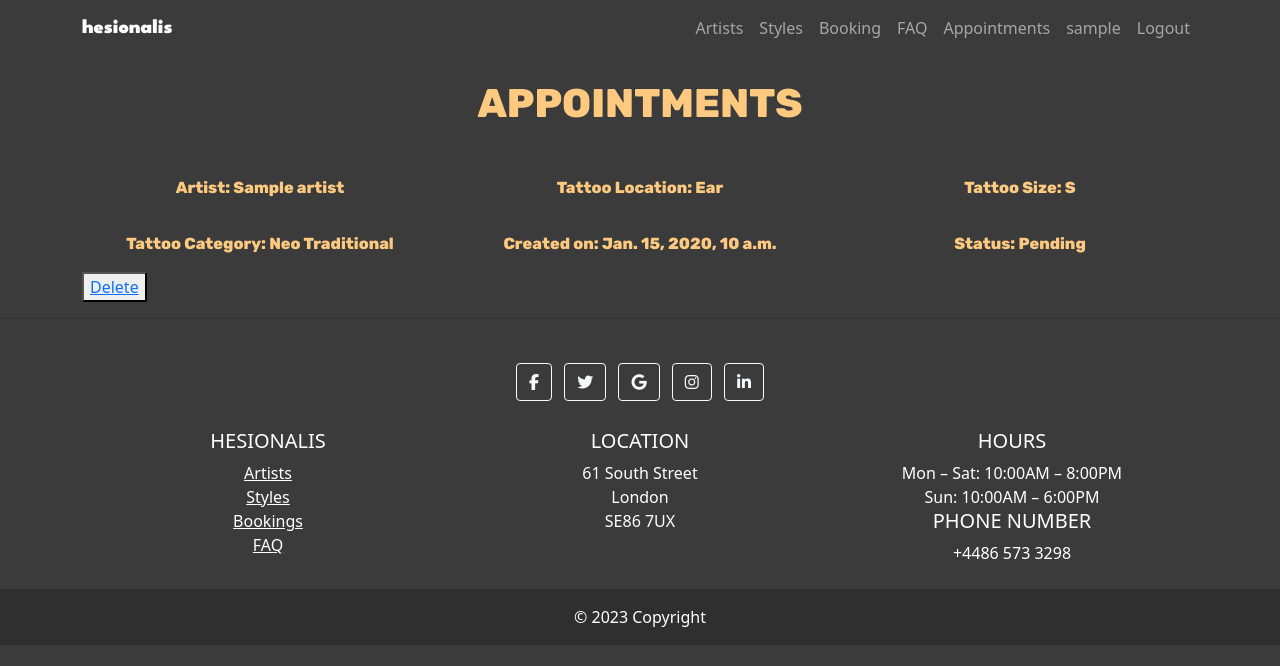
After one commit to pozhara/hesionalis-1, a Django app: page /appointment/ in a window 1280 px wide. The commit adds this page. Shown: the top 666 px of the page. Run offline with Django 3.2, Linux system fonts and the light colour scheme; a user stored in the database is signed in; tables that the repository leaves empty hold one stand-in row (values such as "Sample post"); some libraries are stand-ins or nearby versions.

Commit message:
Create view appointments page

```diff
--- a/core/views.py
+++ b/core/views.py
@@ -229,3 +229,13 @@ class CreateAppointmentView(LoginRequiredMixin, View):
         if not request.user.is_authenticated:
             messages.error(request, 'Please log in to create an appointment.')
         return super().dispatch(request, *args, **kwargs)
+
+
+class AppointmentView(LoginRequiredMixin, View):
+    template_name = 'appointment.html'
+    login_url = '/login/?next=/appointments/'
+    context_object_name = 'appointments'
+
+    def get(self, request):
+        appointments = Appointment.objects.filter(user__email=request.user.email)
+        return render(request, self.template_name, {'appointments': appointments})
--- a/hesionalis/urls.py
+++ b/hesionalis/urls.py
@@ -17,7 +17,7 @@ from django.contrib import admin
 from django.urls import path, include
 
 from core.forms import LoginForm
-from core.views import HomeView, ArtistView, DesignsView, FAQView, RegisterView, CustomLoginView, LogoutView, EditProfileView, PasswordChangeView, CreateAppointmentView
+from core.views import HomeView, ArtistView, DesignsView, FAQView, RegisterView, CustomLoginView, LogoutView, EditProfileView, PasswordChangeView, CreateAppointmentView, AppointmentView
 
 urlpatterns = [
     path('edit_profile/', EditProfileView.as_view(), name='edit_profile'),
@@ -31,5 +31,6 @@ urlpatterns = [
                                            authentication_form=LoginForm), name='login'),
     path('logout/', LogoutView.as_view(), name='logout'),
     path('create_appointment/', CreateAppointmentView.as_view(), name='create_appointment'),
+    path('appointment/', AppointmentView.as_view(), name='appointment'),
     path('admin/', admin.site.urls),
 ]
--- /dev/null
+++ b/templates/appointment.html
@@ -0,0 +1,50 @@
+{% extends 'base.html' %} {% block title %} Appointments {%endblock title %}
+{%block content %}
+
+{%if appointments%}
+<div>
+    <h1 class="color text-center text-uppercase font-2 py-4">
+        Appointments
+    </h1>
+
+    {% for appointment in appointments %}
+    <div class="container">
+        <div class="row color font-2 text-center">
+            <div class="col-lg-4 col-sm-2 px-2 py-3">Artist: {{appointment.artist.name}}</div>
+            <div class="col-lg-4 col-sm-2 px-2 py-3">Tattoo Location: {{appointment.tattoo_location}}</div>
+            <div class="col-lg-4 col-sm-2 px-2 py-3">Tattoo Size: {{appointment.tattoo_size}}</div>
+            <div class="col-lg-4 col-sm-2 px-2 py-3">Tattoo Category: {{appointment.tattoo_category}}</div>
+            <div class="col-lg-4 col-sm-2 px-2 py-3"> Created on: {{ appointment.created_on }}</div>
+            <div class="col-lg-4 col-sm-2 px-2 py-3">Status:
+                {% if appointment.status == 0 %}
+                Pending
+                {% elif appointment.status == 1 %}
+                Accepted
+                {% else %}
+                Rejected
+                {%endif%}
+            </div>
+        </div>
+        <div>
+            <button type="submit"><a href="#">Delete</a></button>
+        </div>
+    </div>
+    <hr/>
+
+
+        {%endfor%}
+    {%else%}
+    <div class="my-4 py-4 text-center text-uppercase font-2">
+        <h1 class="color">
+            No Appointments Found
+        </h1>
+    </div>
+    <div>
+        <div class="font-2 text-center my-2">
+            <a href="{% url 'create_appointment' %}" class="btn bg-btn-color btn-xl text-uppercase text-white my-2">Request An Appointment</a>
+        </div>
+    </div>
+</div>
+
+{%endif%}
+{%endblock %}
--- a/templates/base.html
+++ b/templates/base.html
@@ -29,14 +29,14 @@
                         <a href="{% url 'styles' %}" class="nav-link">Styles</a>
                     </li>
                     <li class="nav-item">
-                        <a href="#" class="nav-link">Booking</a>
+                        <a href="{% url 'create_appointment' %}" class="nav-link">Booking</a>
                     </li>
                     <li class="nav-item">
                         <a href="{% url 'faq' %}" class="nav-link">FAQ</a>
                     </li>
                     {% if user.is_authenticated %}
                     <li class="nav-item">
-                        <a href="{% url 'create_appointment' %}" class="nav-link">Appointments</a>
+                        <a href="{% url 'appointment' %}" class="nav-link">Appointments</a>
                     </li>
                     <li class="nav-item">
                         <a href="{% url 'edit_profile' %}" class="nav-link">{{ user.username }}</a>
```
